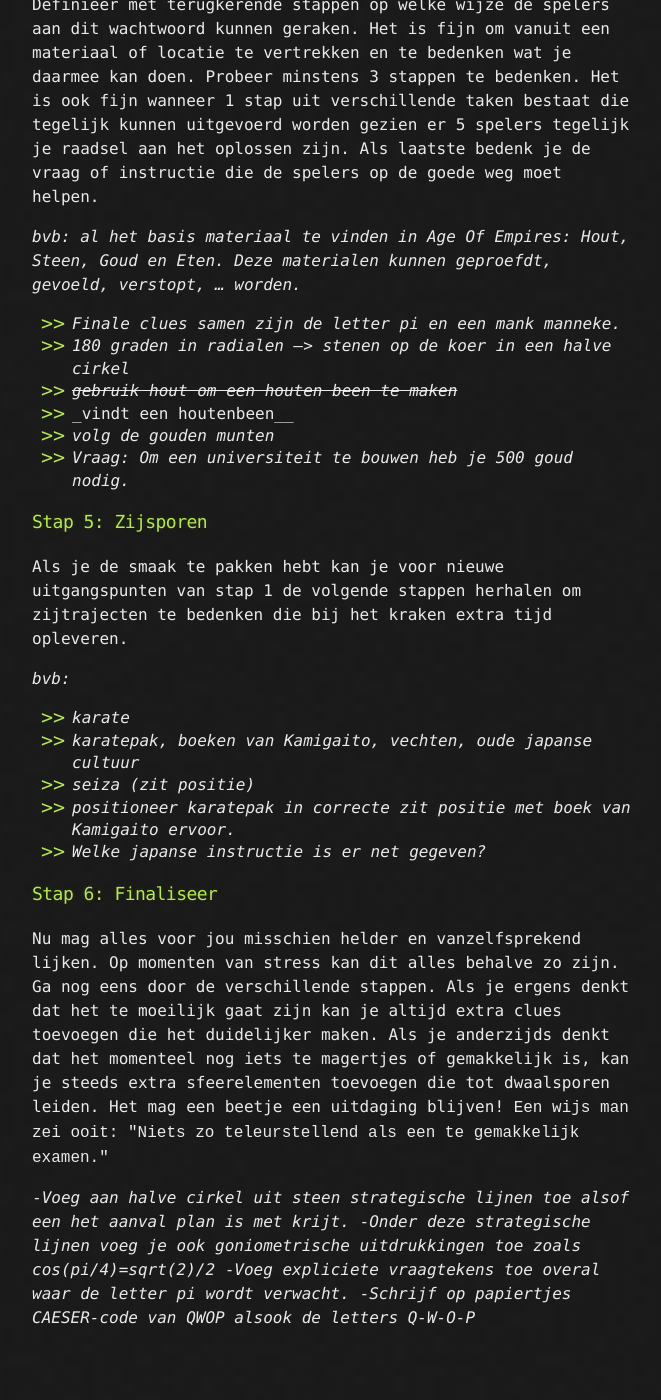
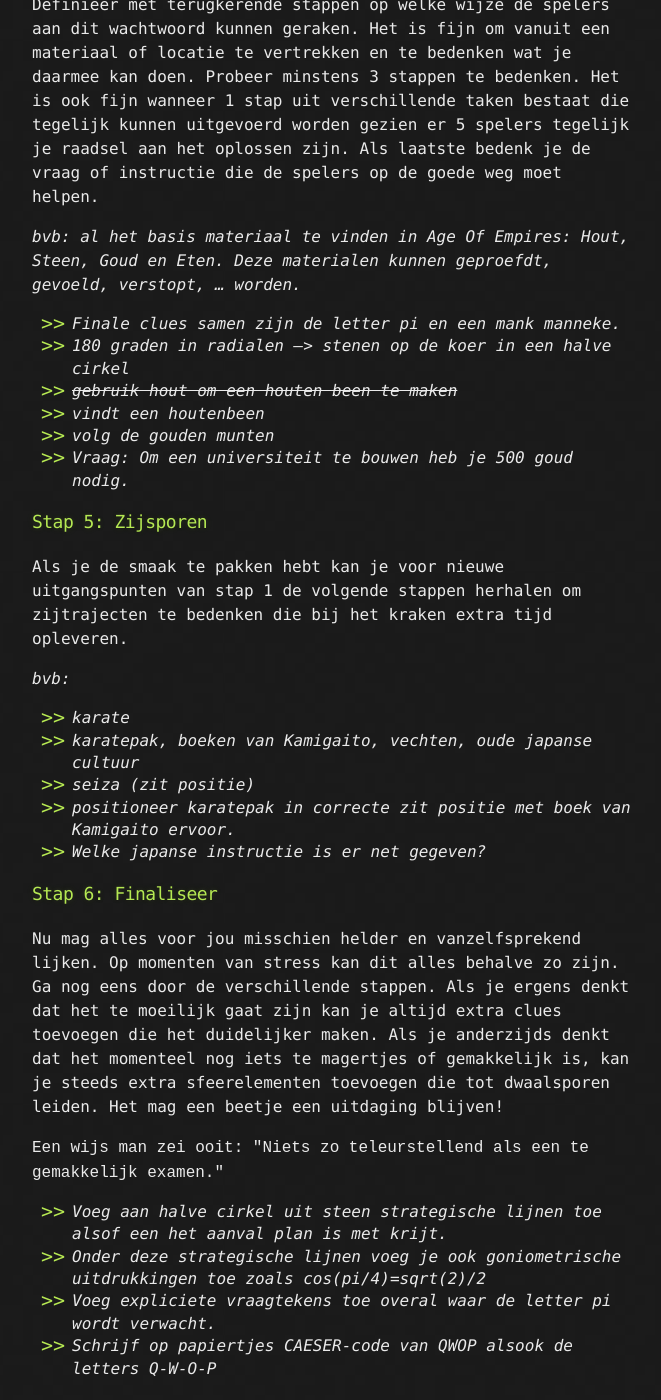
Before and after one commit to kkelchte/CTR-ESC, a Jekyll site: the page built from assets/instructies.md, in a window 1280 px wide and 1400 px high, scrolled down 1024 px. Shown: the whole window, without its empty margins (308-969 px from the left). Built offline with Jekyll 4.4.1, drawn with Linux system fonts in a browser that asks for light colours; before the commit the page ends 2374 px from its top, so only the background shows below that.

```diff
--- a/assets/instructies.md
+++ b/assets/instructies.md
@@ -31,7 +31,7 @@ _bvb: al het basis materiaal te vinden in Age Of Empires: Hout, Steen, Goud en E
 - _Finale clues samen zijn de letter pi en een mank manneke._
 - _180 graden in radialen --> stenen op de koer in een halve cirkel_
 - _~~gebruik hout om een houten been te maken~~_
-- _vindt een houtenbeen__
+- _vindt een houtenbeen_
 - _volg de gouden munten_
 - _Vraag: Om een universiteit te bouwen heb je 500 goud nodig._
 
@@ -47,9 +47,11 @@ _bvb:_
 
 ### Stap 6: Finaliseer
 Nu mag alles voor jou misschien helder en vanzelfsprekend lijken. Op momenten van stress kan dit alles behalve zo zijn. Ga nog eens door de verschillende stappen. Als je ergens denkt dat het te moeilijk gaat zijn kan je altijd extra clues toevoegen die het duidelijker maken. Als je anderzijds denkt dat het momenteel nog iets te magertjes of gemakkelijk is, kan je steeds extra sfeerelementen toevoegen die tot dwaalsporen leiden. Het mag een beetje een uitdaging blijven!
+
 `Een wijs man zei ooit: "Niets zo teleurstellend als een te gemakkelijk examen."`
 
--_Voeg aan halve cirkel uit steen strategische lijnen toe alsof een het aanval plan is met krijt._
--_Onder deze strategische lijnen voeg je ook goniometrische uitdrukkingen toe zoals cos(pi/4)=sqrt(2)/2_
--_Voeg expliciete vraagtekens toe overal waar de letter pi wordt verwacht._
--_Schrijf op papiertjes CAESER-code van QWOP alsook de letters Q-W-O-P_
+
+- _Voeg aan halve cirkel uit steen strategische lijnen toe alsof een het aanval plan is met krijt._
+- _Onder deze strategische lijnen voeg je ook goniometrische uitdrukkingen toe zoals cos(pi/4)=sqrt(2)/2_
+- _Voeg expliciete vraagtekens toe overal waar de letter pi wordt verwacht._
+- _Schrijf op papiertjes CAESER-code van QWOP alsook de letters Q-W-O-P_
```
